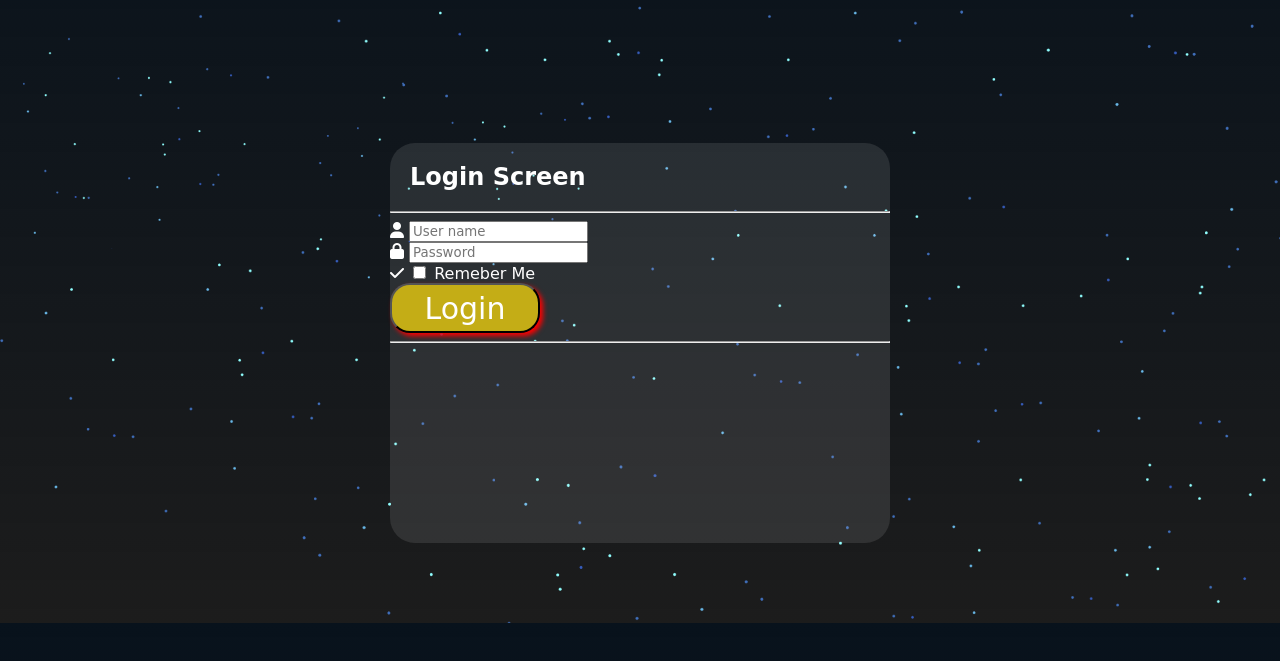
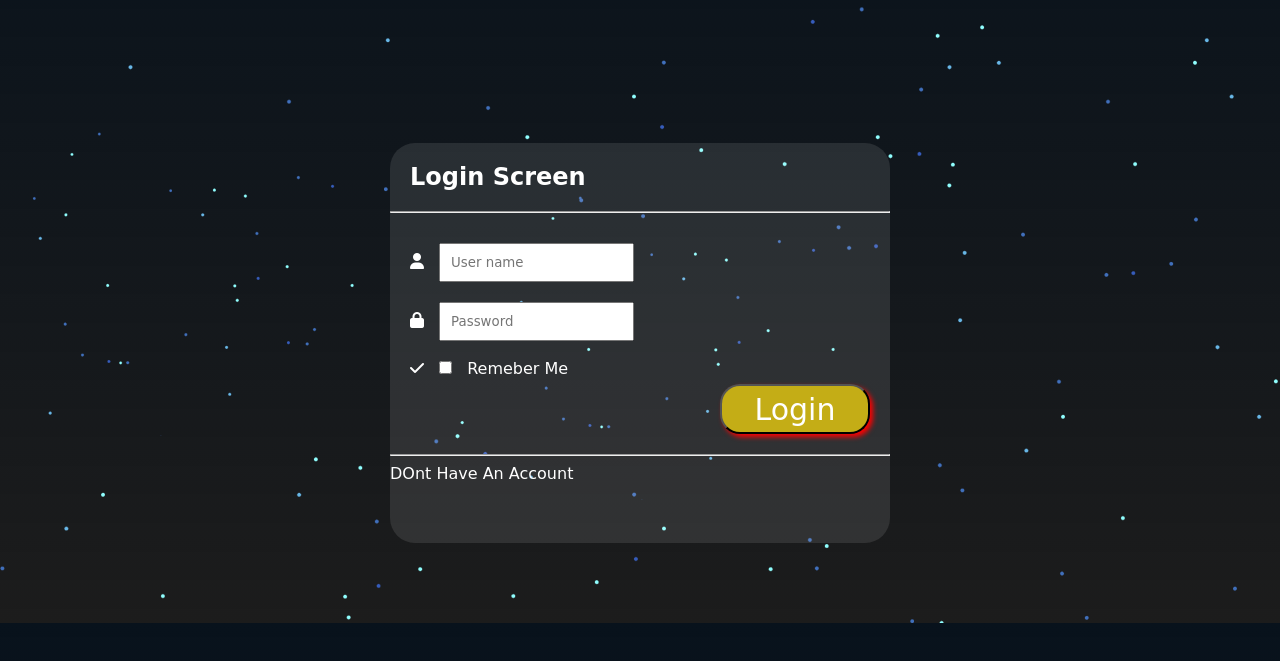
Before and after one commit to ZakaDev22/PizzaLogingScreen, a plain HTML site: page index.html in a window 1280 px wide. Shown: the part 177-838 px from the top of the page. Drawn offline with Linux system fonts and the light colour scheme.

Commit message:
Working In The Last Section

```diff
--- a/container.css
+++ b/container.css
@@ -3,5 +3,4 @@
     width: 100%;
     height: inherit;
     background-image: url(stars1.png);
-    background-size: cover;
 }
--- a/content.css
+++ b/content.css
@@ -43,3 +43,28 @@ form h2 {
     opacity: 0.8;
     box-shadow: 3px 3px 5px #ffffff;
 }
+
+.form-main-data , .form-main-data .info {
+
+    display: flex;
+    flex-flow: column wrap;
+}
+
+.form-main-data , .form-main-data .info input {
+
+    padding: 10px;
+    margin: 10px;
+}
+
+.form-main-data .info #text {
+
+    outline: none;
+    border: none;
+
+}
+
+.form-main-data .Loging-box {
+    display: flex;
+    justify-content: flex-end;
+    flex-wrap: wrap;
+}
--- a/index.html
+++ b/index.html
@@ -64,13 +64,14 @@
             <form>
                 <h2>Login Screen</h2>
                 <hr>
+                <div class="form-main-data">
                     <div class="info">
 
-                    <div class="user-data">
+                        <div id="text">
                             <i class="fa-solid fa-user"></i>
                             <input type="text" placeholder="User name">
                         </div>
-                    <div class="password-data">
+                        <div id="text">
                             <i class="fa-solid fa-lock"></i>
                             <input type="password" placeholder="Password">
                         </div>
@@ -81,14 +82,16 @@
                             <label for="RemeberMe">Remeber Me</label>
                         </div>
                     </div>
+
                     <div class="Loging-box">
-                    <div>
                             <button id="loging" type="submit">Login</button>
                     </div>
                 </div>
                 <hr>
                 <div class="create-new">
-
+                       <div>
+                        <label for="">DOnt Have An Account</label>
+                       </div>
                 </div>
             </form>
         </div>
```
Lines whose indentation alone changed are shown as unchanged.
